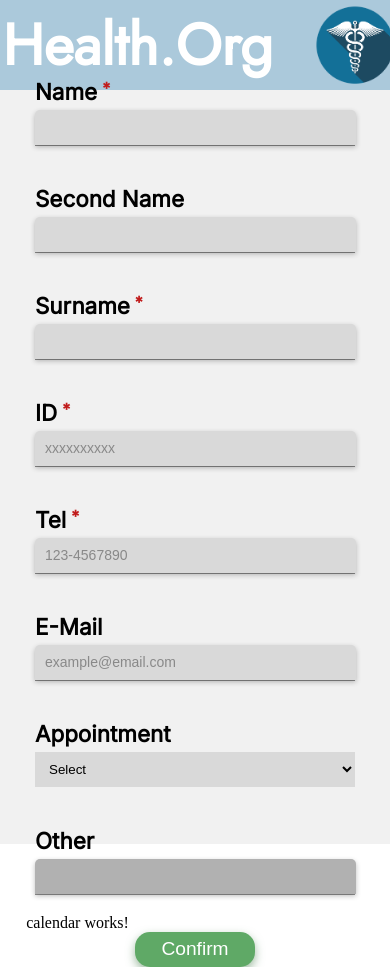
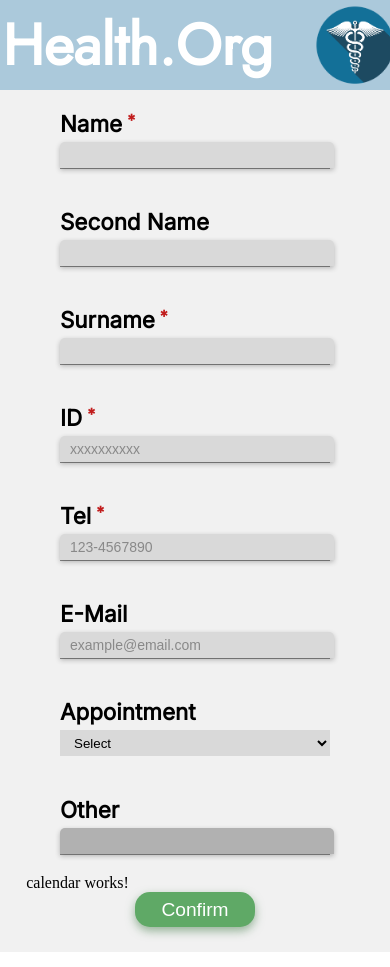
Before and after one commit to arizaxel16/Parcial_II, an Angular app in the folder Parcial_II/: page / in a window 390 px wide. Built offline with nearby package versions, Linux system fonts and the light colour scheme.

Commit message:
page responsiveness multiple devices

```diff
--- a/Parcial_II/src/app/app.component.css
+++ b/Parcial_II/src/app/app.component.css
@@ -5,7 +5,6 @@
     flex-direction: column;
     height: 100vh;
     width: 100vw;
-    background-color: #F1F1F1;
 }
 
 #header {
@@ -14,11 +13,13 @@
 }
 
 #data_container {
+    width: 100%;
     display: flex;
-    justify-content: center;
+    justify-content: space-evenly;
     align-items: center;
     flex-direction: row;
-    height: 100%;
+    background-color: #F1F1F1;
+    padding-bottom: 25px;
 }
 
 .column {
@@ -34,7 +35,7 @@
     width: 100%;
 }
 
-@media (max-width: 845px) {
+@media (max-width: 800px) {
     #data_container {
         flex-direction: column;
     }
--- a/Parcial_II/src/app/appointment-type-selector/appointment-type-selector.component.css
+++ b/Parcial_II/src/app/appointment-type-selector/appointment-type-selector.component.css
@@ -11,13 +11,13 @@
     justify-content: center;
     flex-direction: column;
     margin: 20px 0px;
-    width: 320px;
+    width: 270px;
 }
 
 #appointment_type-input {
     background-color: #D9D9D9;
     width: 100%;
-    height: 35px;
+    height: 26px;
     border: none;
     padding: 0px 10px;
     margin-top: 5px;
@@ -26,7 +26,7 @@
 #othertype-input {
     background-color: #B1B1B1;
     width: 94%;
-    height: 35px;
+    height: 26px;
     border: none;
     padding: 0px 10px;
     margin-top: 5px;
--- a/Parcial_II/src/app/user-data/user-data.component.css
+++ b/Parcial_II/src/app/user-data/user-data.component.css
@@ -12,13 +12,13 @@
   justify-content: center;
   flex-direction: column;
   margin: 20px 0px;
-  width: 320px;
+  width: 270px;
 }
 
 .data-input_field-container input {
   background-color: #d9d9d9;
   width: 100%;
-  height: 35px;
+  height: 26px;
   border: none;
   padding: 0px 10px;
   margin-top: 5px;
```
